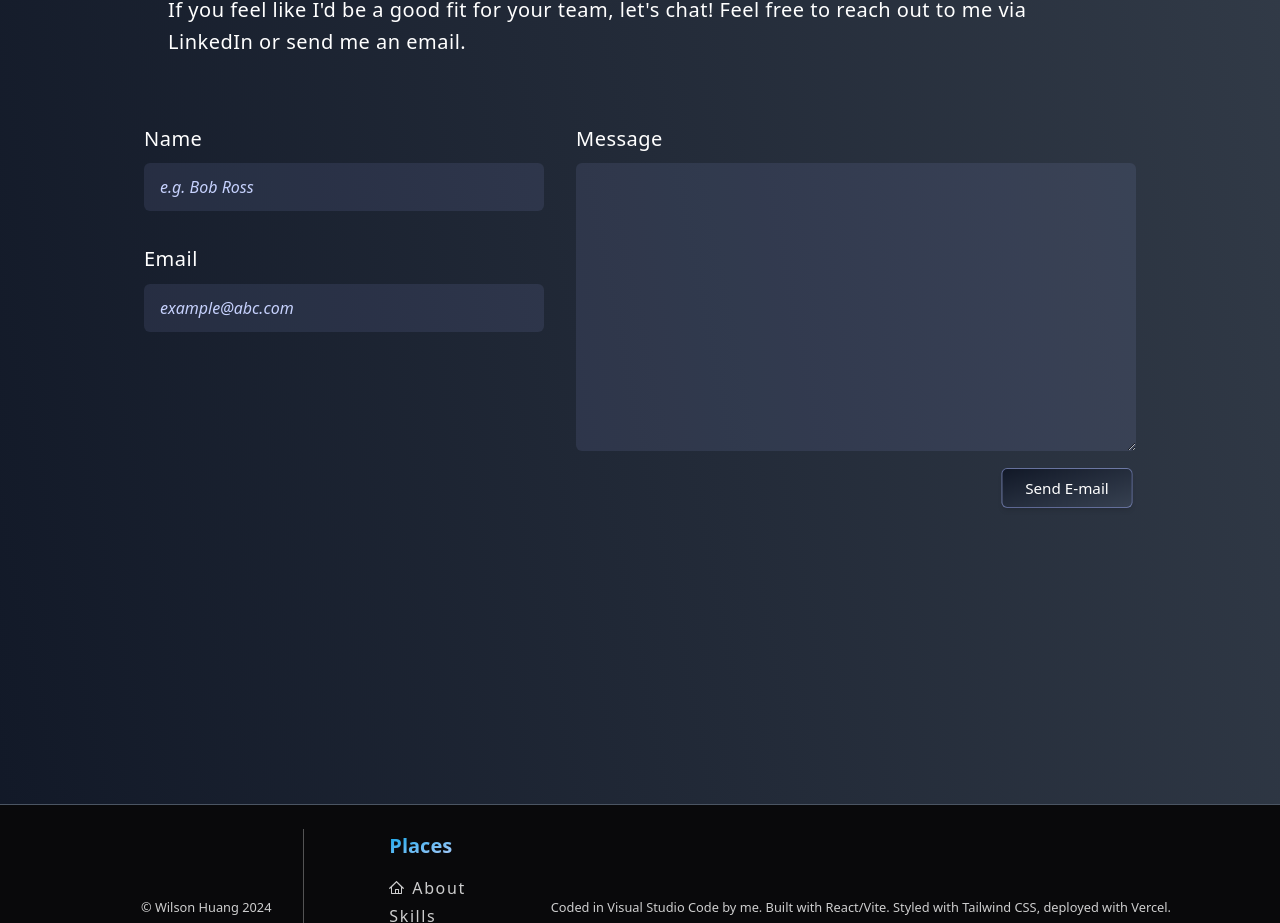
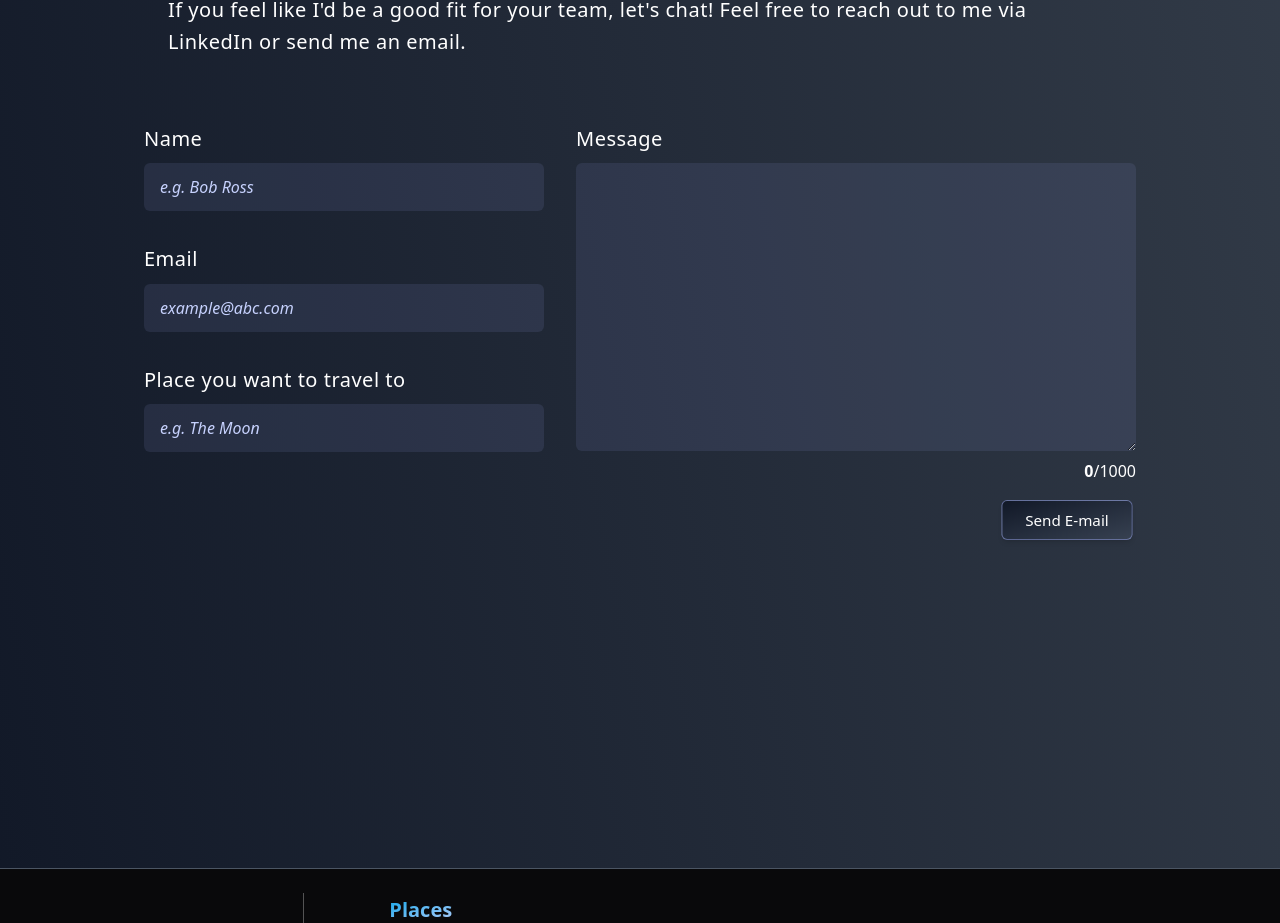
Before and after one commit to PotatoAim11518/portfolioV2, a React (Vite) app: page / in a window 1280 px wide. Shown: the part 5397-6320 px from the top of the page. Built offline with nearby package versions, Linux system fonts and the light colour scheme.

Commit message:
implement email form word count

```diff
--- a/src/components/Sections/Contact/Contact.tsx
+++ b/src/components/Sections/Contact/Contact.tsx
@@ -1,7 +1,21 @@
-import { InputHTMLAttributes } from "react";
+import { InputHTMLAttributes, useState } from "react";
 import Heading from "../../Heading";
+import { MAX_CHARACTER_COUNT } from "../../../lib/constants";
+import clsx from "clsx";
 
 export default function Contact() {
+  const [message, setMessage] = useState("");
+  const count = message.length;
+
+  const handleChange = (event: React.ChangeEvent<HTMLTextAreaElement>) => {
+    const nextMessage = event.currentTarget.value;
+    if (nextMessage.length <= MAX_CHARACTER_COUNT) {
+      setMessage(event.currentTarget.value);
+    } else {
+      setMessage(message);
+    }
+  };
+
   return (
     <div className="flex flex-col justify-center items-center">
       <Heading>Contact</Heading>
@@ -25,14 +39,14 @@ export default function Contact() {
                 required
                 placeholder="example@abc.com"
               />
-              {/* <InputField
-                fieldName="Favorite bird"
+              <InputField
+                fieldName="Place you want to travel to"
                 type="text"
-                placeholder="e.g. Sparrow"
-              /> */}
+                placeholder="e.g. The Moon"
+              />
               {/* implement honey pot */}
             </div>
-            <div className="flex flex-col h-full w-full gap-2">
+            <div className="relative flex flex-col h-full w-full gap-2">
               <label
                 htmlFor="message"
                 className="text-white text-xl font-light tracking-wide leading-relaxed"
@@ -40,12 +54,21 @@ export default function Contact() {
                 Message
               </label>
               <textarea
+                value={message}
+                onChange={handleChange}
                 name="message"
                 id="message"
                 required
                 className="px-4 py-4 min-h-72 max-h-72 w-full placeholder:text-indigo-200 placeholder:italic text-white ring-sky-500 focus:ring-2 focus:bg-white/10 bg-indigo-300/10 rounded-md outline-none caret-indigo-300 caret transition"
               />
-              {/* implement word count */}
+              <p
+                className={clsx("relative text-white text-right", {
+                  "text-red-600": count >= MAX_CHARACTER_COUNT,
+                })}
+              >
+                <span className="font-semibold">{count}</span>/
+                {MAX_CHARACTER_COUNT}
+              </p>
             </div>
           </fieldset>
           <button
--- a/src/lib/constants.tsx
+++ b/src/lib/constants.tsx
@@ -1,6 +1,7 @@
 import { HomeIcon } from "@radix-ui/react-icons";
 
 export const GITHUB_LINK = "https://github.com/PotatoAim11518";
+export const MAX_CHARACTER_COUNT = 1000;
 
 export const navLinks = [
   {
```
